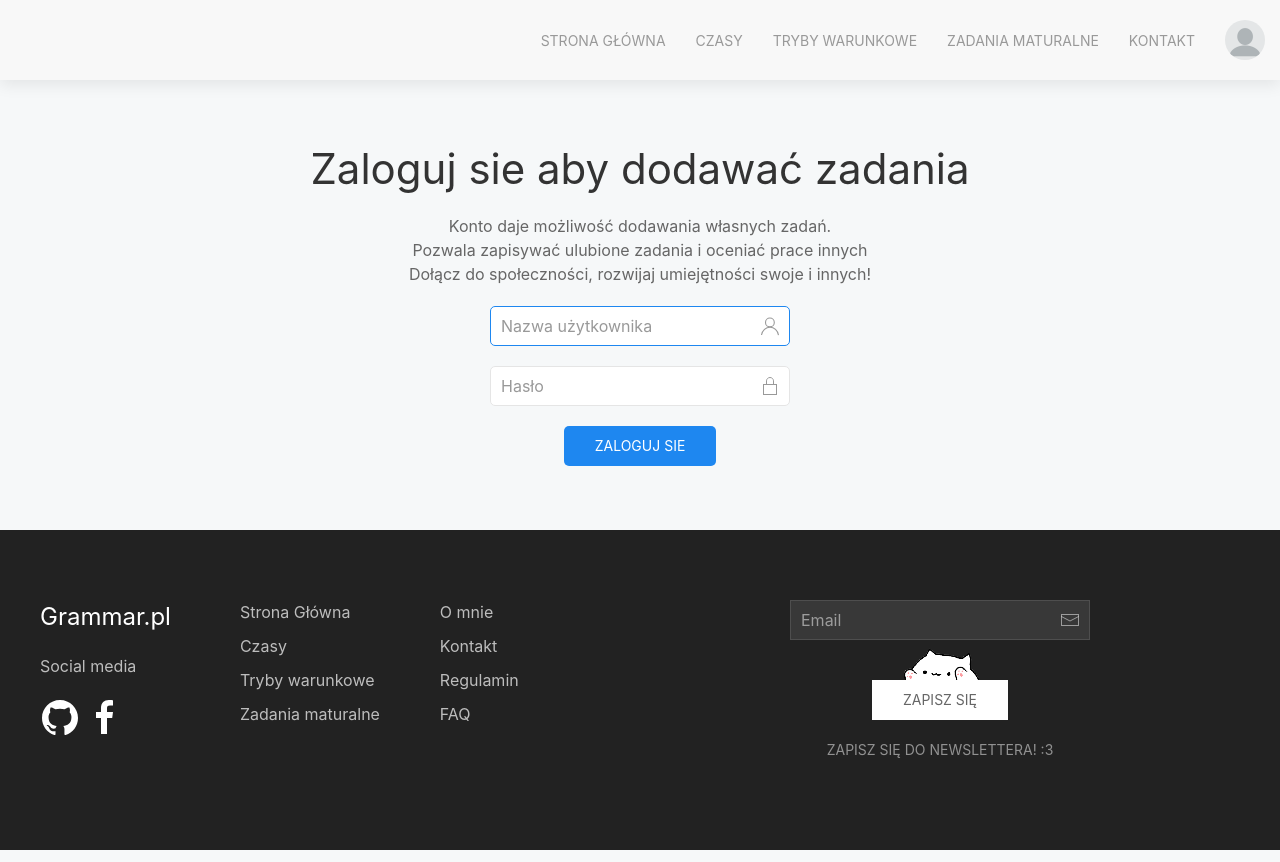
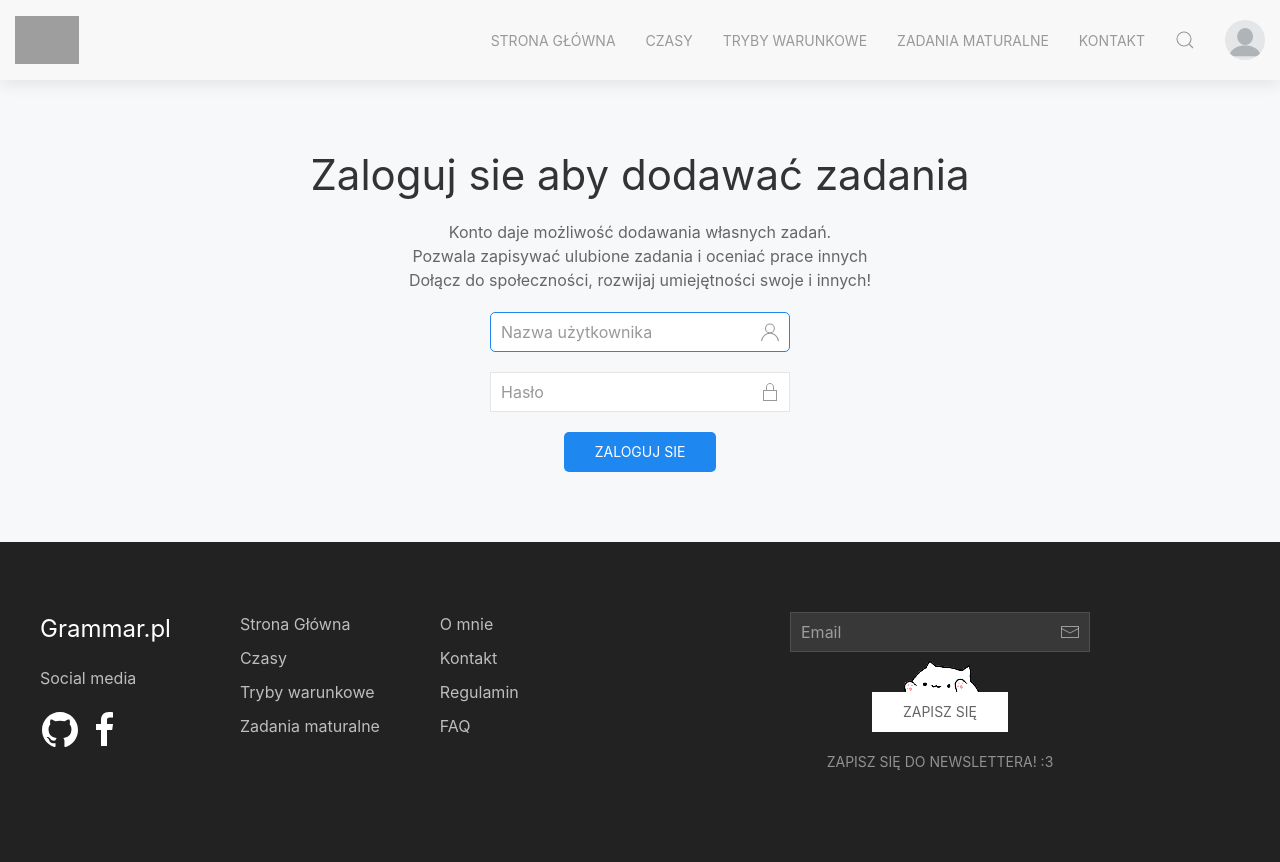
Before and after one commit to Notiooo/grammar.pl, a Django app: page /users/login/ in a window 1280 px wide. Run offline with Django 3.2, Linux system fonts and the light colour scheme; parts of the project's set-up code (start-up, migrations or seed data) failed here and were passed over; some libraries are stand-ins or nearby versions; grey boxes are pictures that could not be loaded.

Commit message:
Navbar functions & mess, and a messy registration page

```diff
--- a/grammar_pl/grammar_pl/settings.py
+++ b/grammar_pl/grammar_pl/settings.py
@@ -38,6 +38,9 @@ INSTALLED_APPS = [
     'django.contrib.sessions',
     'django.contrib.messages',
     'django.contrib.staticfiles',
+
+    #3rd parties
+    'widget_tweaks',
 
     #local
     'pages',
--- a/grammar_pl/templates/base/navbar.html
+++ b/grammar_pl/templates/base/navbar.html
@@ -1,13 +1,18 @@
 {% load static %}
 <nav class="uk-navbar-container uk-box-shadow-medium" uk-navbar="mode: click; offset: 0" uk-sticky>
-    <div class="uk-navbar-right">
+    <div class="uk-navbar-left nav-overlay">
+        <a class="uk-navbar-item uk-logo" href="#"><img src="http://gantry-1927.kxcdn.com/user/pages/02.blog/gantry-logo-competition/grav-logo.png" alt="logo" width="64"/></a>
+    </div>
 
-        <ul class="uk-navbar-nav uk-text-uppercase">
+    <div class="uk-navbar-right nav-overlay">
+
+        <ul class="uk-navbar-nav uk-visible@s">
             <li><a href="{% url 'home' %}">Strona Główna</a></li>
             <li><a href="#czasy" uk-scroll>Czasy</a></li>
             <li><a href="#tryby" uk-scroll>Tryby warunkowe</a></li>
             <li><a href="#">Zadania maturalne</a></li>
             <li><a href="#">Kontakt</a></li>
+            <li><a class="uk-navbar-toggle" uk-search-icon uk-toggle="target: .nav-overlay; animation: uk-animation-fade" href="#"></a></li>
 
             <li>
                 <a href="#"><img src="{% static 'img/avatar.png' %}" class="uk-border-circle profile-img" alt="avatar"></a>
@@ -27,6 +32,43 @@
                 </div>
             </li>
         </ul>
+        <ul class="uk-navbar-nav uk-hidden@s">
+            <li><a class="uk-navbar-toggle" uk-search-icon uk-toggle="target: .nav-overlay; animation: uk-animation-fade" href="#"></a></li>
+            <li><a class="uk-navbar-toggle" uk-navbar-toggle-icon uk-toggle="target: #mobile-navbar"></a></li>
+        </ul>
+    </div>
 
+    <!--- SEARCH -->
+    <div class="nav-overlay uk-navbar-left uk-flex-1" hidden>
+        <div class="uk-navbar-item uk-width-expand">
+            <form class="uk-search uk-search-navbar uk-width-1-1">
+                <input class="uk-search-input" type="search" placeholder="Szukaj..." autofocus>
+            </form>
+        </div><a class="uk-navbar-toggle" uk-close uk-toggle="target: .nav-overlay; animation: uk-animation-fade" href="#"></a>
     </div>
 </nav>
+
+<!--- MOBILE -->
+<div id="mobile-navbar" uk-offcanvas="flip: true">
+    <div class="uk-offcanvas-bar">
+        <button class="uk-offcanvas-close" type="button" uk-close></button>
+        <ul class="uk-nav-primary uk-nav-center uk-list-divider" uk-nav>
+            <li class="uk-padding"><img src="{% static 'img/avatar.png' %}" class="uk-border-circle" alt="avatar"></li>
+            {% if user.is_authenticated %}
+            <li><a href="#">Twój profil</li></li>
+            <li><a href="#">Dodaj zadanie</a></li>
+            <li><a href="#">Ulubione</a></li>
+            <li><a href="{% url 'logout' %}">Wyloguj się</a></li>
+            {% else %}
+            <li><a href="{% url 'login' %}">Zaloguj się</a></li>
+            <li><a href="{% url 'signup' %}">Zarejestruj sie</a></li>
+            {% endif %}
+            <li class="uk-padding"></li>
+            <li><a href="{% url 'home' %}">Strona Główna</a></li>
+            <li><a href="#czasy" uk-scroll>Czasy</a></li>
+            <li><a href="#tryby" uk-scroll>Tryby warunkowe</a></li>
+            <li><a href="#">Zadania maturalne</a></li>
+            <li><a href="#">Kontakt</a></li>
+        </ul>
+    </div>
+</div>
--- a/grammar_pl/templates/registration/login.html
+++ b/grammar_pl/templates/registration/login.html
@@ -1,8 +1,9 @@
 {% extends 'base.html' %}
+{% load widget_tweaks %}
 
 {% block content %}
 
-<div class="uk-flex uk-flex-center uk-flex-middle uk-flex-column uk-height-large uk-text-center">
+<div class="uk-flex uk-flex-center uk-flex-middle uk-flex-column uk-height-expand uk-padding-large uk-text-center">
 
 <div class="uk-h1">Zaloguj sie aby dodawać zadania</div>
 <div class="uk-heading-primary uk-text-center">
@@ -13,23 +14,23 @@
 <!-- Login form -->
 <form class="" method="post">
     {% csrf_token %}
-    <div class="uk-fieldset uk-width-medium">
+    <div class="uk-fieldset uk-width-medium@s">
         <div class="uk-margin">
             <div class="uk-inline uk-width-1-1">
                 <span class="uk-form-icon uk-form-icon-flip uk-icon" data-uk-icon="icon: user"></span>
-                <input class="uk-input uk-border-rounded" autofocus name="{{ form.username.html_name }}" placeholder="Nazwa użytkownika" type="text">
+                {% render_field form.username|attr:"autofocus" class+="uk-input uk-border-rounded" placeholder="Nazwa użytkownika" %}
             </div>
         </div>
         <div class="uk-margin">
             <div class="uk-inline uk-width-1-1">
                 <span class="uk-form-icon uk-form-icon-flip uk-icon" data-uk-icon="icon: lock"></span>
-                <input class="uk-input uk-border-rounded" name="{{ form.password.html_name }}" placeholder="Hasło" type="password">
+                {% render_field form.password class+="uk-input uk-boder-rounded" placeholder="Hasło" %}
             </div>
         </div>
         <button type="submit" class="uk-button uk-button-primary uk-border-rounded" value="login">Zaloguj sie</button>
-        <input type="hidden" name="next" value="{{ next }}" />
     </div>
 </form>
+
 
 {% if form.non_field_errors %}
     <div class="uk-alert-danger" uk-alert>
--- a/grammar_pl/users/forms.py
+++ b/grammar_pl/users/forms.py
@@ -2,11 +2,13 @@ from django.contrib.auth.forms import UserCreationForm, UserChangeForm
 from .models import CustomUser
 
 class CustomUserCreationForm(UserCreationForm):
+    error_css_class = "uk-form-danger"
     class Meta(UserCreationForm.Meta):
         model = CustomUser
-        fields = ('username', 'email', 'birth')
+        fields = ('username', 'email')
 
 class CustomUserChangeForm(UserChangeForm):
+    error_css_class = "uk-form-danger"
     class Meta:
         model = CustomUser
         fields = ('username', 'email', 'birth')
```
Also changed, not shown: grammar_pl/users/templates/users/signup.html (added, +84 -0 lines).
